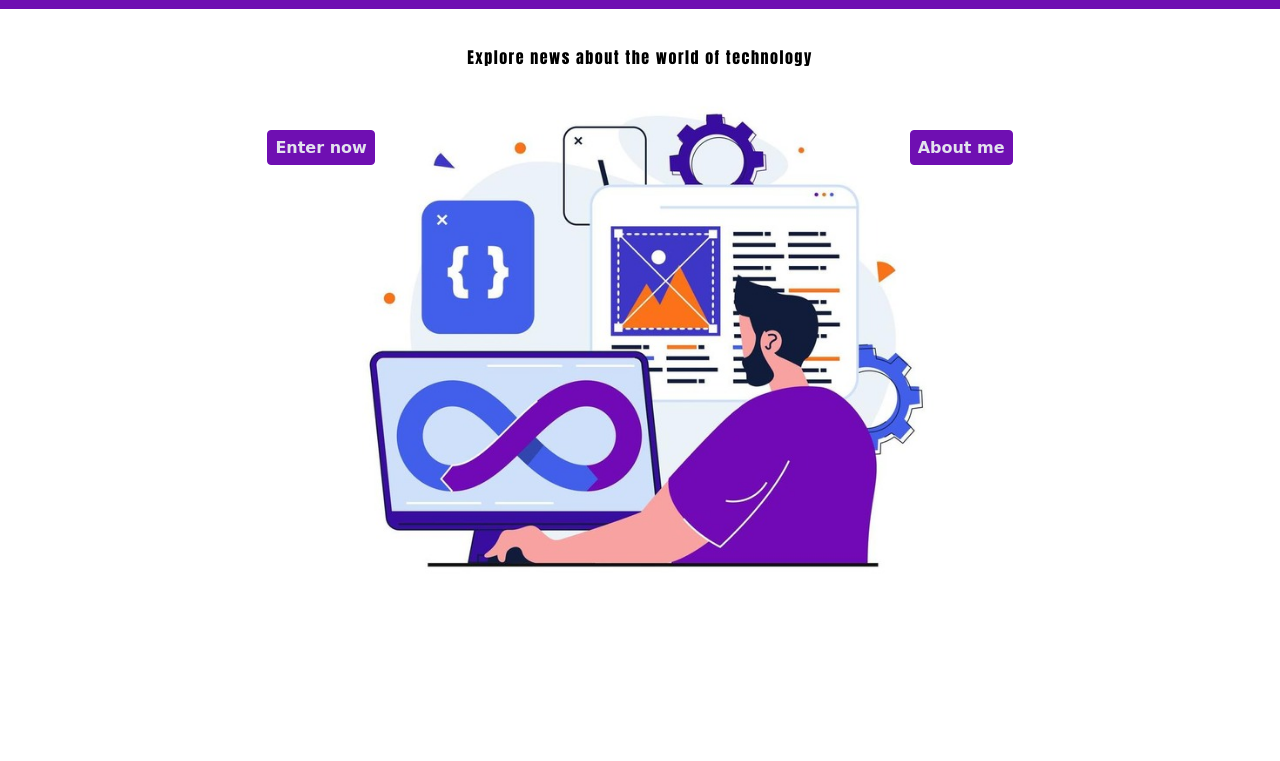
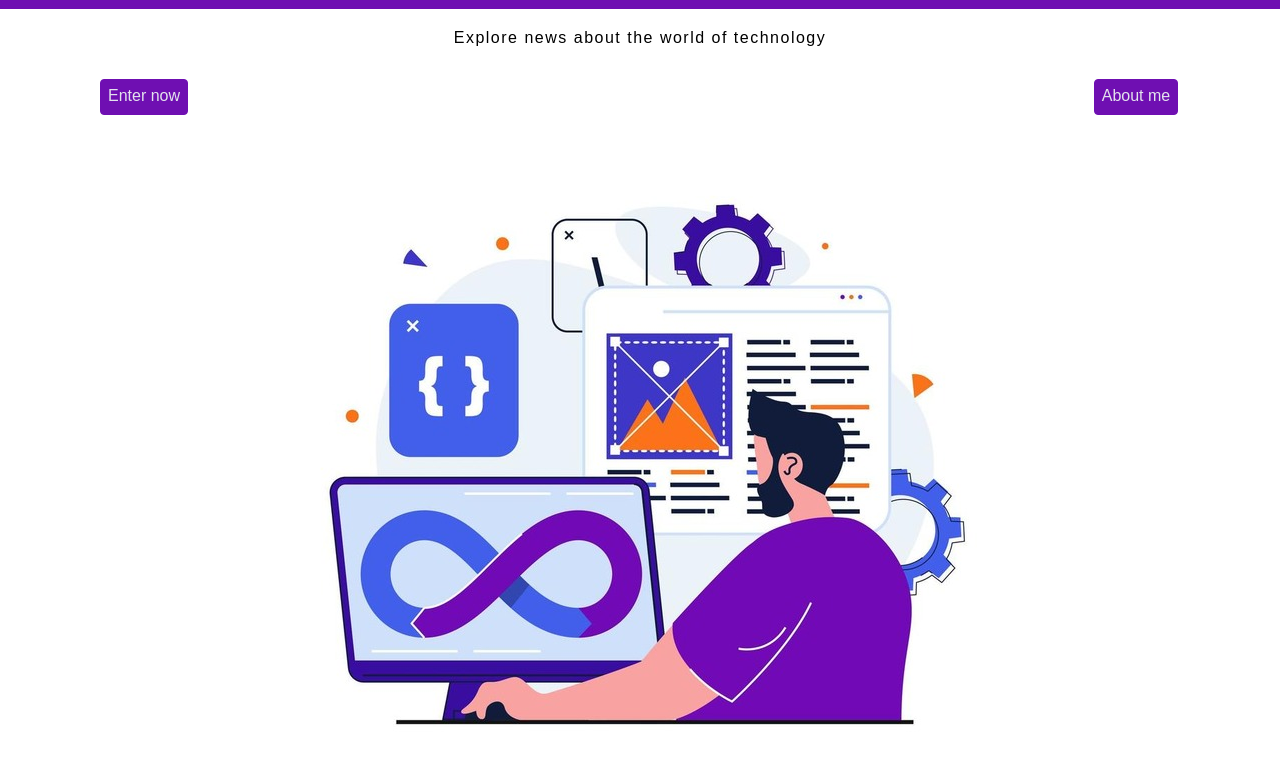
Before and after one commit to Angie-07/blog-personal, a plain HTML site: page index.html in a window 1280 px wide. Shown: the part 39-800 px from the top of the page. Drawn offline with Linux system fonts and the light colour scheme; a web font is replaced by a local one.

Commit message:
chore: modifying home

```diff
--- a/css/style.css
+++ b/css/style.css
@@ -1,3 +1,5 @@
+@import url('https://fonts.googleapis.com/css2?family=Recursive:wght@300;400&display=swap');
+
 body {
   margin: 0;
   padding: 0;
@@ -22,47 +24,55 @@ body {
   font-weight: bold;
   font-family: cursive;
 }
-.header-fondo {
-  width: 100%;
-  position: relative;
+main {
+  height: 100%;
 }
-.header-fondo img {
-  width: 100%;
-  height: auto;
+.main-fondo {
+  display: grid;
+  grid-template-columns: 1fr 3fr 1fr;
+  justify-items: center;
+  height: 100%;
+  margin: 20px;
+  background-image: url("../assets/fondo.jpg");
+  background-position: center;
+  background-repeat: no-repeat;
+  /* font-family: cursive; */
+  font-family: 'Recursive', sans-serif;
+  text-align: center;
 }
-.header-fondo .div1 {
-  position: absolute;
-  font-family: cursive;
-  top: 8%;
-  left: 50%;
-  transform: translate(-50%, -50%);
-  color: black;
-  padding: 10px;
-  font-family: Impact, Haettenschweiler, "Arial Narrow Bold", sans-serif;
+.main-fondo div {
+  grid-column: 2;
+}
+.main-fondo .btn1 {
+  grid-column: 1;
+  grid-row: 1;
+}
+.main-fondo div {
   letter-spacing: 1.5px;
 }
-.header-fondo .div2 {
-  position: absolute;
-  font-family: cursive;
-  top: 20%;
-  color: black;
-  width: 100%;
-  display: flex;
-  flex-direction: row;
-  justify-content: space-around;
-  font-weight: bold;
-}
-.header-fondo .div2 a {
+.main-fondo a {
+  height: 20px;
   text-decoration: none;
   border: 1px solid #6f0fb2;
   border-radius: 4px;
   background-color: #6f0fb2;
   color: #e3e2ed;
   padding: 7px;
+  margin-top: 50px;
 }
-.header-fondo .div2 a:hover {
+.main-fondo a:hover {
   font-size: 20px;
   background-color: #e3e2ed;
   color: #6f0fb2;
   border: none;
 }
+@media (max-width: 425px) {
+  .main-fondo a {
+    height: 40px;
+    font-size: 13px;
+  }
+  .main-fondo {
+    margin: 10px;
+    background-size: 900px;
+  }
+}
--- a/index.html
+++ b/index.html
@@ -12,21 +12,17 @@
         <img src="./assets/booklet-fill.png" alt="Imagen de logo" />
         <h6>MY PERSONAL BLOG</h6>
       </section>
-      <!-- <nav class="header-btns">
+    </header>
+    <!-- <nav class="header-btns">
         <a href="">Logo</a>
         <a href="">About me</a>
       </nav> -->
-      <section class="header-fondo">
-        <img
-          src="./assets/fondo.jpg"
-          alt="Imagen principal de fondo"
-        />
-        <div class="div1">Explore news about the world of technology</div>
-        <div class="div2">
-          <a href="">Enter now</a>
-          <a href="">About me</a>
-        </div>
+    <main>
+      <section class="main-fondo">
+        <div>Explore news about the world of technology</div>
+          <a class="btn1" href="blogs.html">Enter now</a>
+          <a class="btn2" href="profile.html">About me</a>
       </section>
-    </header>
+    </main>
   </body>
 </html>
```
Also changed, not shown: profile.html (added, +11 -0 lines), blogs.html (added), ho.txt (added).
